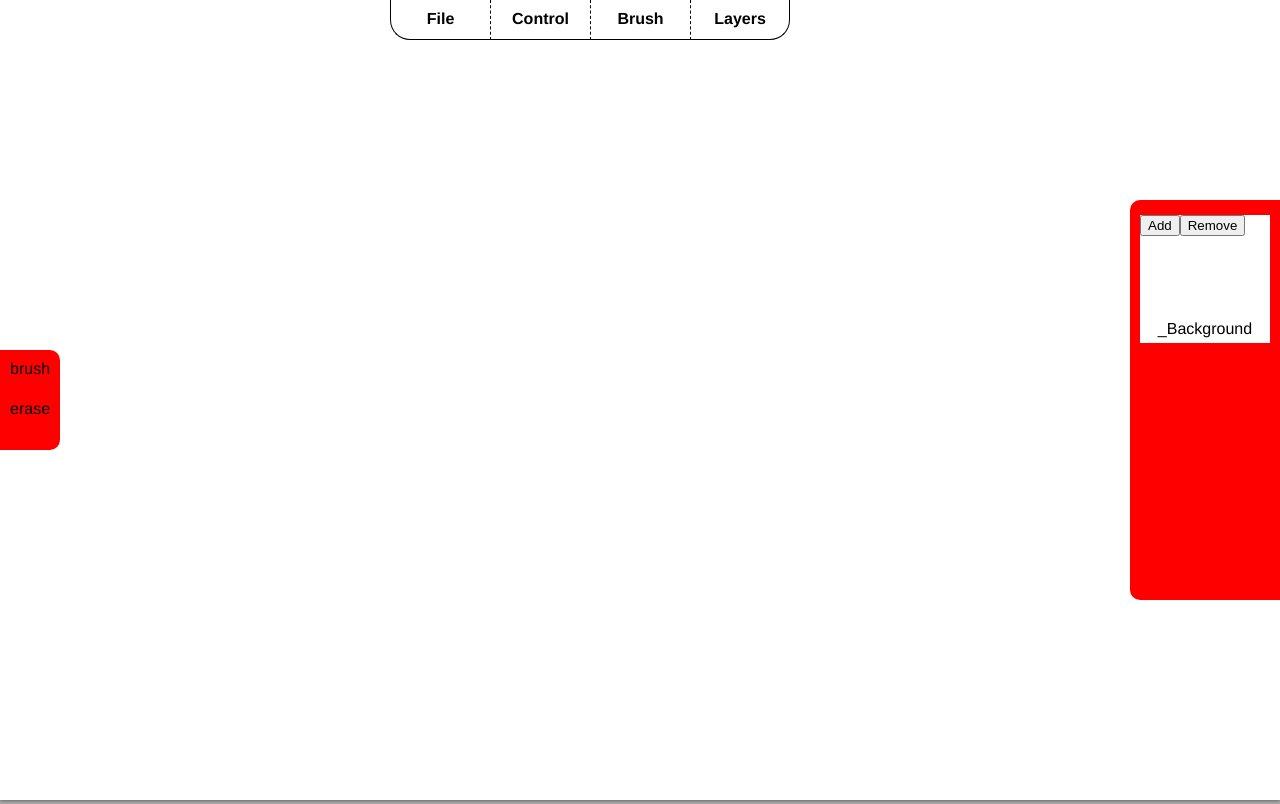
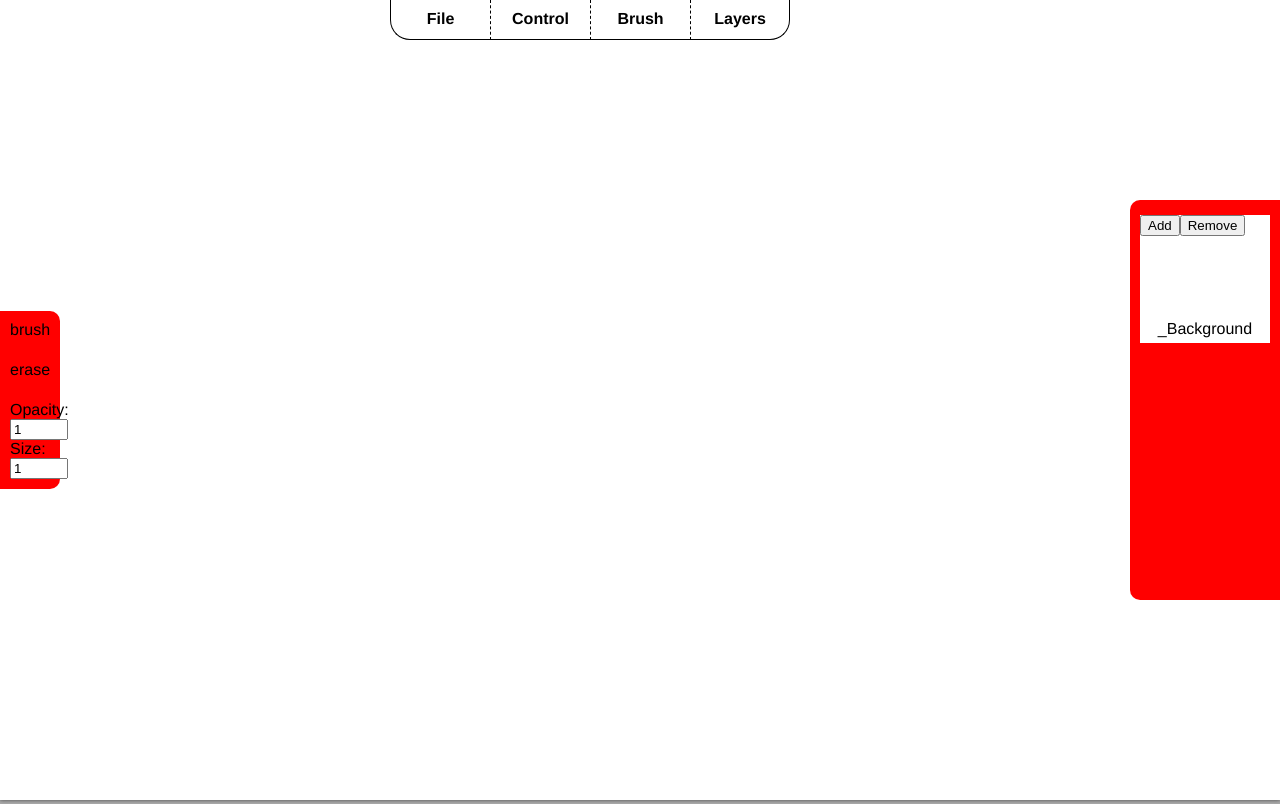
Before and after one commit to plachenko/flipslide_old, a Vue app: page / in a window 1280 px wide. Both pictures are taken after a click on the element "Brush". Built offline with nearby package versions, Linux system fonts and the light colour scheme.

Commit message:
basic brush support implemented

```diff
--- a/src/App.vue
+++ b/src/App.vue
@@ -84,6 +84,7 @@ export default {
           this.scale = this.setScale - (1 - e)
         }
       }
+      this.$eh.scale = this.scale
     })
   },
   data() {
@@ -182,6 +183,7 @@ export default {
         y1: 0,
         y2: 0
       };
+      this.$eh.scale = this.scale
     }
   }
 }
--- a/src/components/FSLayer.vue
+++ b/src/components/FSLayer.vue
@@ -11,8 +11,15 @@ export default {
         return{
             ctx: null,
             can: null,
+            opacity: 1,
+            size: {w: 5, h: 5},
             testing: false,
-            method: 1
+            method: 1,
+            color: {
+                red: 0,
+                green: 0,
+                blue: 0
+            }
         }
     },
     props:{
@@ -32,11 +39,10 @@ export default {
         // this._denseFill()
         // --TESTING
 
-        this.size = {w: 5, h: 5}
-
         this.$eh.$on('mousePos', this.draw)
         this.$eh.$on('brush', this.brushChange)
         this.$eh.$on('mouseUp', this.drawDone)
+        this.$eh.$on('brushEvt', this.brushEvt)
         // this.$eh.$emit('imageSet', {'idx':this.layerObj.idx, 'data':this.can.toDataURL()})
     },
     methods: {
@@ -65,20 +71,35 @@ export default {
                 }
             }
         },
+        brushEvt(e){
+            this.opacity = e.opacity
+            this.size = {w: e.size, h: e.size}
+        },
         brushChange(e){
             this.method = e
         },
         draw(e){
+            let _obj = {
+                x: e.x * this.$eh.scale, y: e.y * this.$eh.scale
+            }
+            console.log(e.x)
             switch(this.method){
                 case 1:
-                    this.brush(e)
+                    this.brush(_obj)
                     break;
                 case 2:
-                    this.eraser(e)
+                    this.eraser(_obj)
                     break
             }
         },
         brush(e){
+            let _col = "rgb("+
+                this.color.red + "," +
+                this.color.green + "," +
+                this.color.blue + "," +
+                this.opacity
+            +")"
+            this.ctx.fillStyle = _col
             this.ctx.fillRect(e.x, e.y, this.size.w, this.size.h)
         },
         eraser(e){
--- a/src/components/FSMouseCap.vue
+++ b/src/components/FSMouseCap.vue
@@ -20,6 +20,7 @@ export default {
     methods: {
 
         dnEvt(e){
+            this.mousePos = {x: e.clientX, y: e.clientY}
             this.$eh.$emit('mousePos', this.mousePos)
             this.md = true
         },
--- a/src/components/interface/brush.vue
+++ b/src/components/interface/brush.vue
@@ -3,6 +3,10 @@
         <div class="brush_btn" v-for="(b, idx) in brushes" :key="idx">
             <span @click="changeBrush(b.id)">{{b.name}}</span>
         </div>
+        <span>Opacity:</span><br />
+        <input v-model="brush.opacity" class="input" min="0" step=".01" max="1" type="number" />
+        <span>Size:</span><br />
+        <input v-model="brush.size" class="input" min="1" type="number" />
     </div>
 </template>
 <script>
@@ -11,8 +15,20 @@ export default {
     mounted(){
 
     },
+    watch: {
+        brush: {
+            handler: function(){
+                this.$eh.$emit('brushEvt', this.brush)
+            },
+            deep: true
+        }
+    },
     data(){
         return {
+            brush:{
+                size: 1,
+                opacity: 1
+            },
             brushes: [
                 {name: "brush", id: 1},
                 {name: "erase", id: 2},
@@ -29,6 +45,10 @@ export default {
 }
 </script>
 <style>
+.input {
+    width: 50px;
+
+}
 .brush_btn{
     height: 40px;
     width: 10px;
--- a/src/main.js
+++ b/src/main.js
@@ -3,7 +3,13 @@ import App from './App.vue'
 
 Vue.config.productionTip = false
 
-Vue.prototype.$eh = new Vue()
+Vue.prototype.$eh = new Vue({
+  data(){
+    return{
+      scale: 1
+    }
+  }
+})
 
 new Vue({
   render: h => h(App),
```
